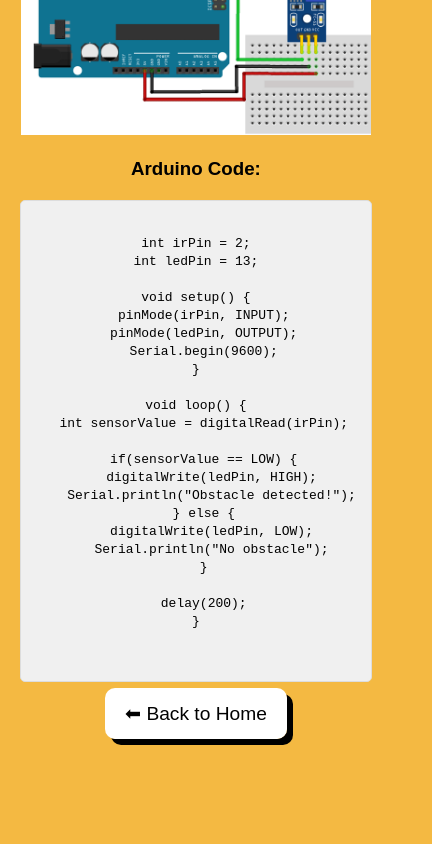
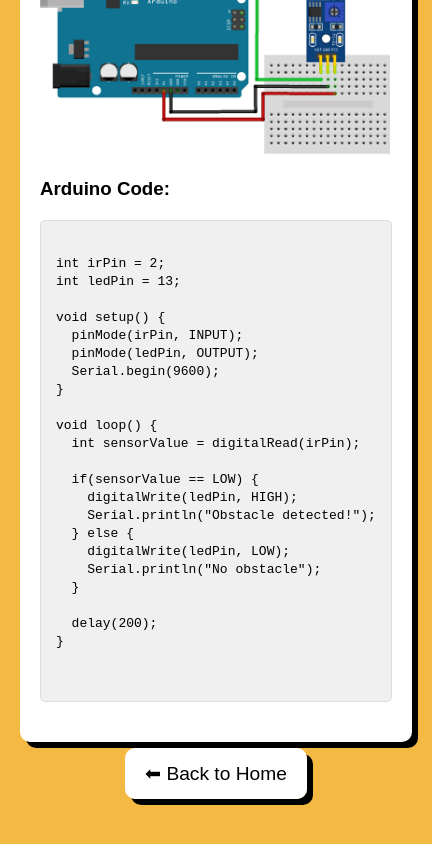
Before and after one commit to riyashastri4/Sensors-and-microcontrollers, a plain HTML site: page ir.html in a window 390 px wide. Shown: the part 626-1470 px from the top of the page, 432 px wide, since content can reach past the window. Before the commit the page ends 1411 px from the top, so only its background shows below. Drawn offline with Linux system fonts and the light colour scheme.

Commit message:
Update style.css

```diff
--- a/style.css
+++ b/style.css
@@ -104,10 +104,20 @@
   nav {
     padding: 10px;
   }
-  /* Code Blocks */
-/* Code Blocks - Guaranteed Working Version */
+ .content-box {
+  background: white;
+  padding: 20px;
+  border-radius: 10px;
+  box-shadow: 6px 6px 0px black;
+  margin-bottom: 20px;
+  text-align: left;
+  max-width: 700px;
+  margin-left: auto;
+  margin-right: auto;
+}
+
 .content-box pre {
-  background-color: #f0f0f0 !important;  /* Light gray */
+  background-color: #f0f0f0 !important;
   padding: 15px !important;
   border-radius: 5px !important;
   overflow-x: auto !important;
@@ -118,6 +128,5 @@
 
 .content-box code {
   background-color: transparent !important;
-  color: inherit !important;
 }
 }
```
